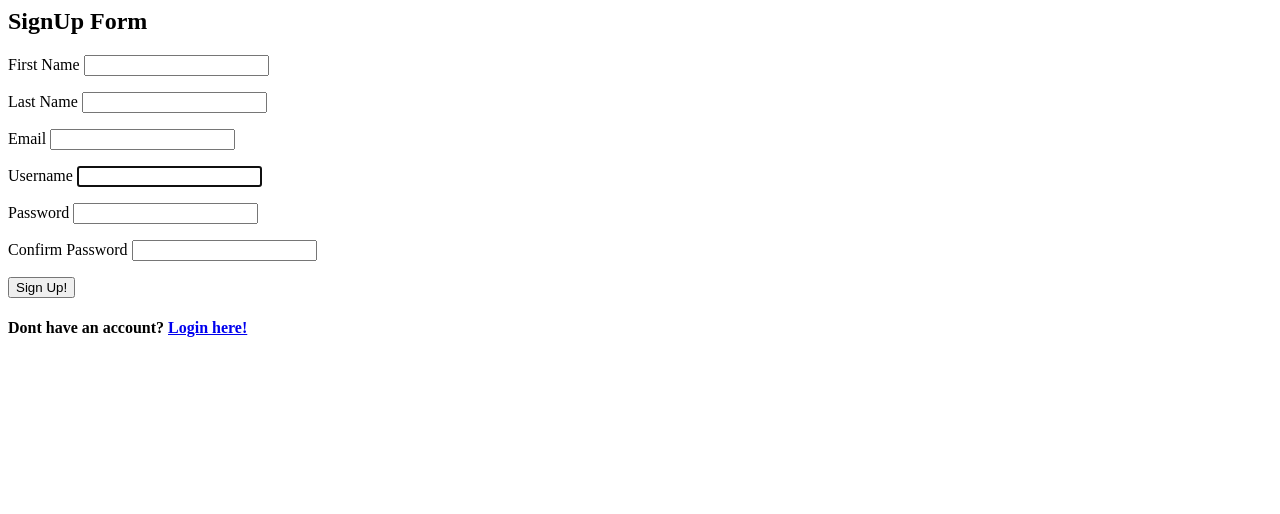
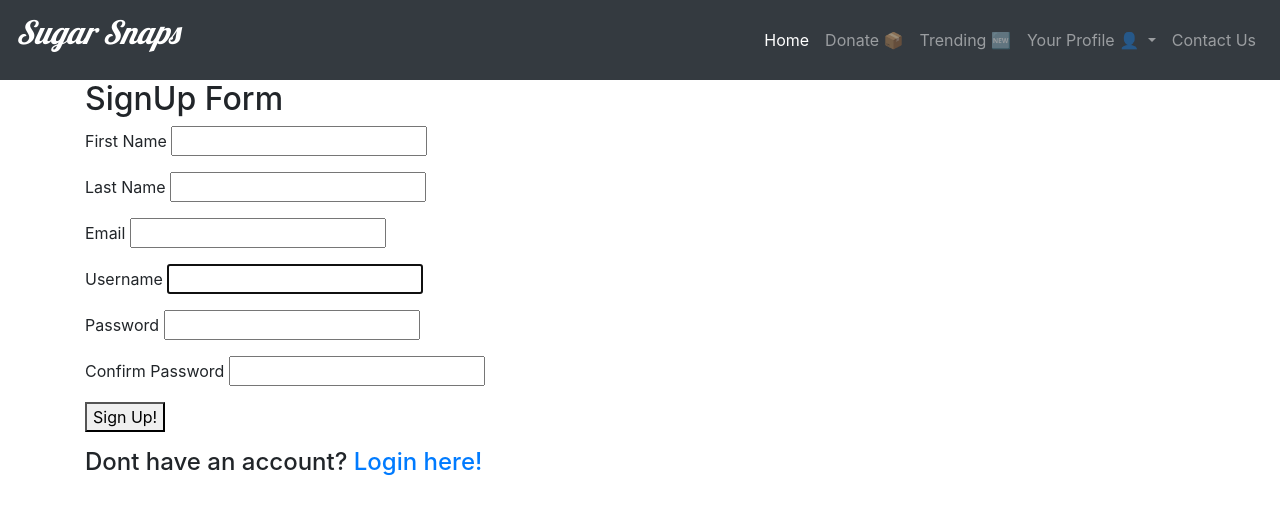
Before and after one commit to slukas111/SugarSnapsCap, a Django app: page /signup/ in a window 1280 px wide. Shown: the top 514 px of the page. Run offline with Django 3.2, Linux system fonts and the light colour scheme; some libraries are stand-ins or nearby versions.

Commit message:
minor changes and home page displays the list of box items

```diff
--- a/sugar_app/urls.py
+++ b/sugar_app/urls.py
@@ -2,9 +2,10 @@ from django.urls import path
 from django.contrib.staticfiles.urls import static
 from django.contrib.staticfiles.urls import staticfiles_urlpatterns
 from SugarProject import settings
-from .views import PostCreateView, PostDetailView, PostUpdateView, PostDeleteView
+from .views import PostCreateView, PostDetailView, PostUpdateView, PostDeleteView, PostListView
 
 urlpatterns = [
+    path('', PostListView.as_view(), name="homepage"),
     path('postcreate/', PostCreateView.as_view(), name='postcreate'),
     path('post/<str:slug>/', PostDetailView.as_view(), name="postdetail"),
     path('post/<int:pk>/update/', PostUpdateView.as_view(), name="postupdate"),
--- a/sugar_app/views.py
+++ b/sugar_app/views.py
@@ -8,6 +8,12 @@ from .models import BoxItem
 
 
 # Create your views here.
+class PostListView(ListView):
+    model = BoxItem
+    template_name = 'index.html'
+    context_object_name = 'posts'
+    ordering = ['-date_posted']
+
 
 class PostCreateView(LoginRequiredMixin, CreateView):
     model = BoxItem
--- a/templates/base.html
+++ b/templates/base.html
@@ -1,11 +1,10 @@
 {% load static %}
 
-<!DOCTYPE html>
 <html>
 
 <head>
     <title>Sugar Snaps Application</title>
-    <link rel="stylesheet" href="https://maxcdn.bootstrapcdn.com/bootstrap/4.0.0/css/bootstrap.min.css">
+    <link href="https://maxcdn.bootstrapcdn.com/bootstrap/4.0.0/css/bootstrap.min.css" rel="stylesheet">
     <link href="https://fonts.googleapis.com/css2?family=Lobster&display=swap" rel="stylesheet">
     <script src="https://ajax.googleapis.com/ajax/libs/jquery/3.3.1/jquery.min.js"></script>
     <script src="https://cdnjs.cloudflare.com/ajax/libs/popper.js/1.12.9/umd/popper.min.js"></script>
@@ -15,11 +14,11 @@
 <body>
 
 <nav class="navbar navbar-expand-md navbar-dark bg-dark">
-        {% comment %} <a class="navbar-brand" href="#">Sugar Snaps</a> {% endcomment %}
-              <p style = "font-family: 'Lobster', cursive;font-size:32px;font-style:italic;color:white;">
-         Sugar Snaps
+    {% comment %} <a class="navbar-brand" href="{% url 'homepage' %}">Sugar Snaps</a> {% endcomment %}
+    <p style="font-family: 'Lobster', cursive;font-size:32px;font-style:italic;color:white;">
+        <a href="{% url 'homepage' %}" style="color: white; text-decoration: none;">Sugar Snaps</a>
     </p>
-        <button class="navbar-toggler" type="button" data-toggle="collapse" data-target="#navbarSupportedContent">
+    <button class="navbar-toggler" data-target="#navbarSupportedContent" data-toggle="collapse" type="button">
         <span class="navbar-toggler-icon"></span>
     </button>
 
@@ -30,22 +29,30 @@
                 <a class="nav-link" href="{% url 'homepage' %}">Home</a>
             </li>
             <li class="nav-item">
-                    <a class="nav-link" href="{% url 'postcreate' %}"">Donate 📦</a>
+                <a class="nav-link" href="{% url 'postcreate' %}">Donate 📦</a>
             </li>
             <li class="nav-item">
                 <a class="nav-link" href="#">Trending 🆕</a>
             </li>
             <li class="nav-item dropdown">
-                    <a class="nav-link dropdown-toggle" href="#" id="navbarDropdown" role="button"
-                        data-toggle="dropdown">
+                <a class="nav-link dropdown-toggle" data-toggle="dropdown" href="#" id="navbarDropdown"
+                   role="button">
                     Your Profile 👤
                 </a>
-                    <div class="dropdown-menu" aria-labelledby="navbarDropdown">
-                        <a class="dropdown-item" href="#">View Profile</a>
+                <div aria-labelledby="navbarDropdown" class="dropdown-menu">
+                    {% if user.is_authenticated%}
+
+                    <a class="dropdown-item" href="{% url 'userposts' user.username %}">View Profile</a>
                     <div class="dropdown-divider"></div>
                     <a class="dropdown-item" href="#">Share Snaps</a>
                     <div class="dropdown-divider"></div>
-                        <a class="dropdown-item" href="{% url 'logout' %}">Login/Logout</a>
+                    <a class="dropdown-item" href="{% url 'logout' %}">Logout</a>
+
+                    {%else%}
+                    <a class="dropdown-item" href="{% url 'login' %}">Login</a>
+
+                    {%endif%}
+
                 </div>
             </li>
             <li class="nav-item">
@@ -55,9 +62,7 @@
     </div>
 </nav>
 
-    </header>
-
-    <main role="main" class="container">
+<main class="container" role="main">
     <div class="row">
         <div class="col-md-8">
             {% block content %}{% endblock %}
@@ -66,12 +71,6 @@
 </main>
 
 
-
-
-
-
-
-
 </body>
 
 </html>
--- a/templates/login.html
+++ b/templates/login.html
@@ -1,3 +1,5 @@
+{% extends 'base.html' %}
+{% block content %}
 <h2>Login Form</h2>
 
 <form action='' method='post'>
@@ -7,3 +9,4 @@
 </form>
 
 <h4>Dont have an account? <a href="{% url 'signup' %}">Sign up here!</a></h4>
+{% endblock content %}
--- a/templates/signup.html
+++ b/templates/signup.html
@@ -1,3 +1,5 @@
+{% extends 'base.html' %}
+{% block content %}
 <h2>SignUp Form</h2>
 
 <form action='' method='post'>
@@ -13,3 +15,4 @@
 
 
 <h4>Dont have an account? <a href="{% url 'login' %}">Login here!</a></h4>
+{% endblock content %}
--- a/templates/sugar_app/boxitem_detail.html
+++ b/templates/sugar_app/boxitem_detail.html
@@ -1,4 +1,5 @@
-
+{% extends 'base.html' %}
+{% block content %}
 <h1>Boxitem details</h1>
 
 <h3> Title: {{ object.title }}</h3>
@@ -12,3 +13,5 @@
 
 <a  class="btn btn-outline-secondary" href="{%url 'postupdate' object.id%}">Update</a>
         <a  class="btn btn-outline-danger" href="{%url 'postdelete' object.id %}">Delete</a>
+
+{% endblock content %}
--- a/templates/sugar_app/boxitem_form.html
+++ b/templates/sugar_app/boxitem_form.html
@@ -4,6 +4,6 @@
 
 <form method="post" enctype='multipart/form-data'>{% csrf_token %}
     {{form|crispy}}
-    <button class="btn btn-primary" type="submit">Save</button>
+    <button class="btn btn-primary" type="submit">POST</button>
 </form>
 {% endblock content %}
--- a/templates/user_profile.html
+++ b/templates/user_profile.html
@@ -1,3 +1,5 @@
+{% extends 'base.html' %}
+{% block content %}
 <h2>Profile</h2>
 
 <h3>{{ user.first_name }} {{ user.last_name }}</h3>
@@ -9,3 +11,5 @@
 {% endfor %}
 <h4><a href="{% url 'homepage' %}">Home</a></h4>
 <a href='/edit/{{id}}'>Settings</a>
+
+{% endblock content %}
--- a/users/urls.py
+++ b/users/urls.py
@@ -2,7 +2,7 @@ from django.urls import path
 from users.views import index, user_profile_view, UserPostListView, EditUser
 
 urlpatterns = [
-    path('', index, name='homepage'),
+    # path('', index, name='homepage'),
     path('profile/<int:user_id>', user_profile_view, name='user_profile'),
     path('user/<str:username>/', UserPostListView.as_view(), name="userposts"),
     path('edit/<int:id>', EditUser)
```
Also changed, not shown: templates/index.html (+9 -4 lines). Lines whose indentation alone changed are shown as unchanged.
